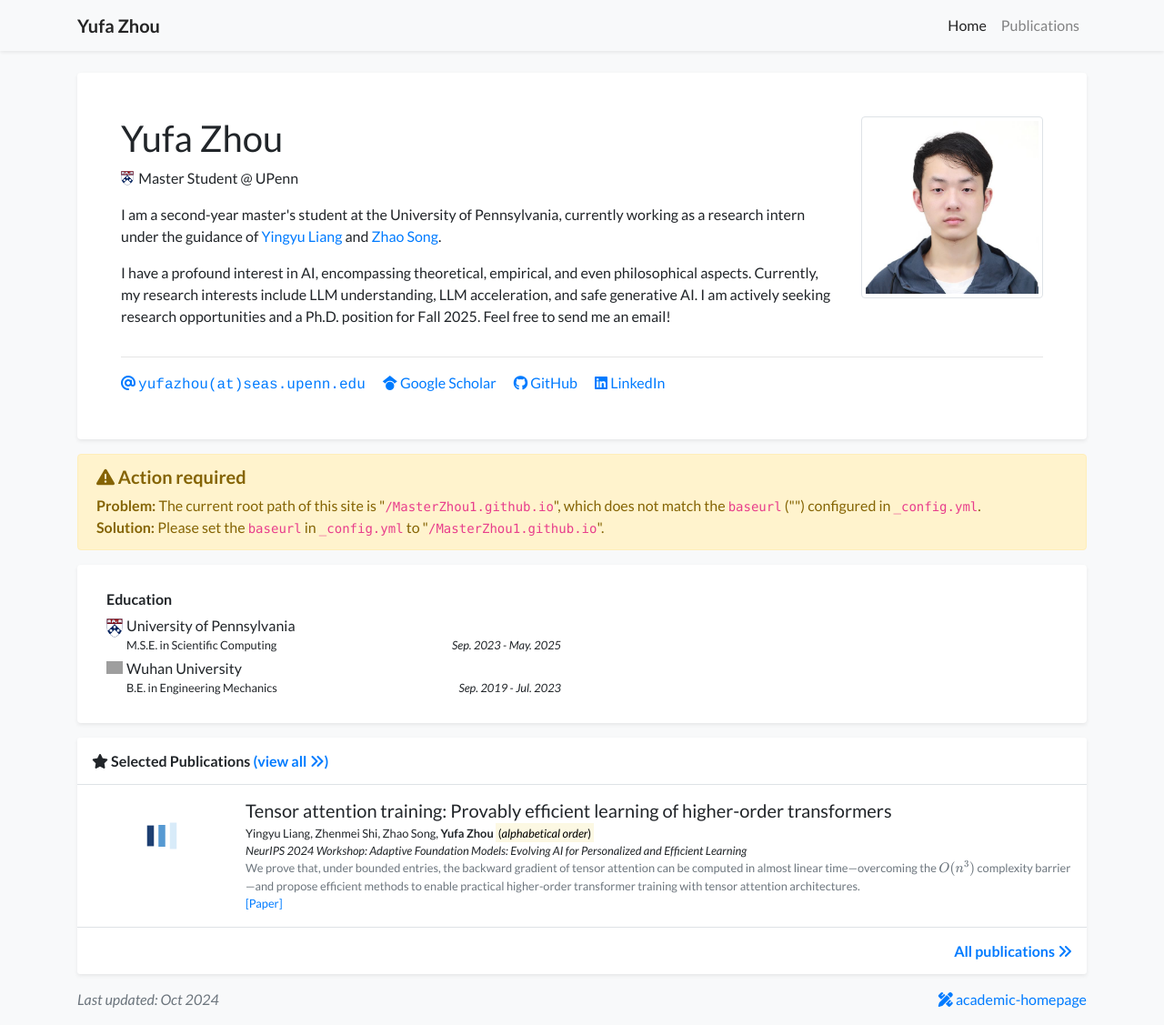
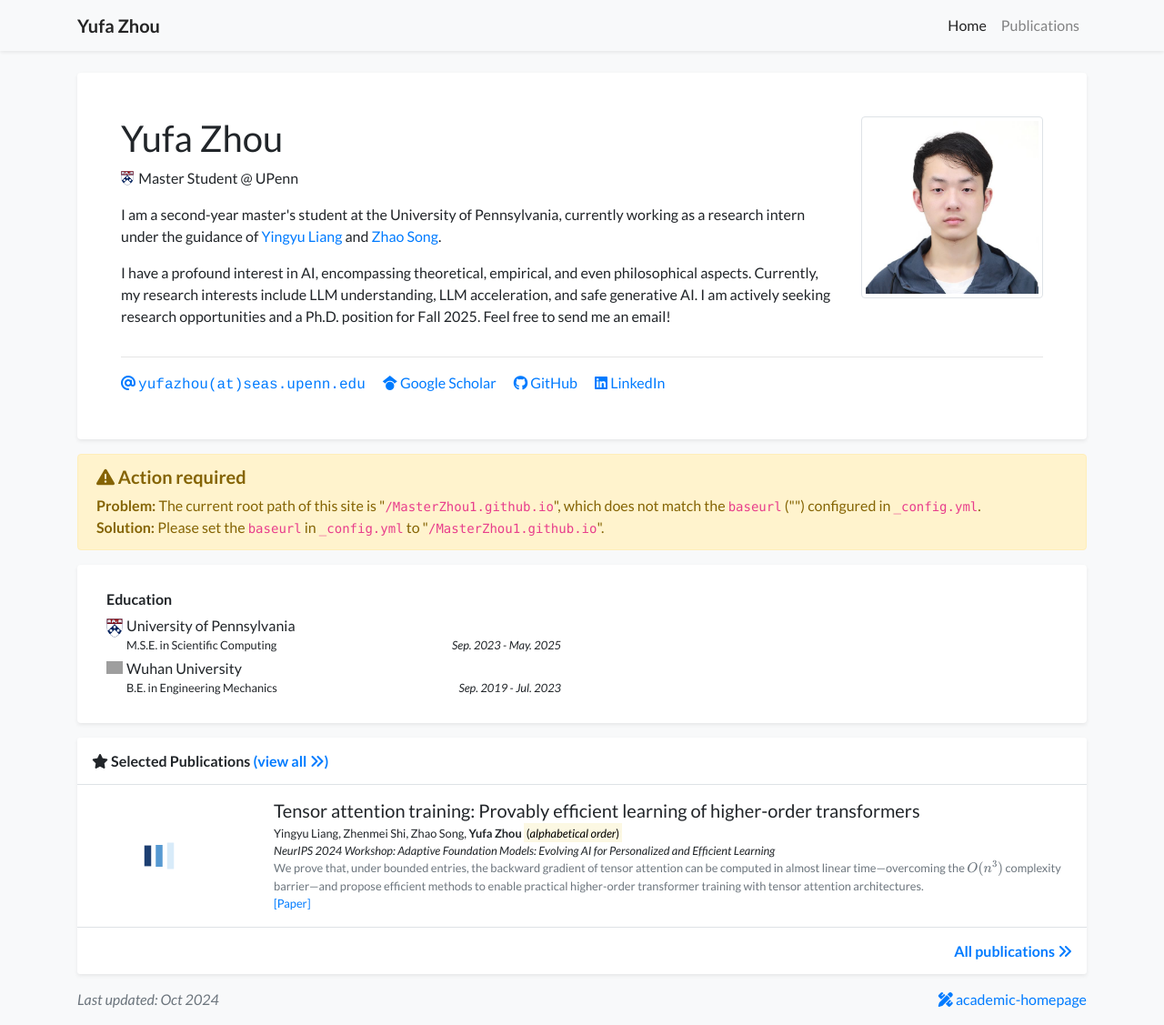
Before and after one commit to MasterZhou1/MasterZhou1.github.io, a Jekyll site: the page built from index.html, in a window 1280 px wide and 1127 px high. Shown: the whole window at 91% size. Built offline with Jekyll 4.4.1, drawn with Linux system fonts in a browser that asks for light colours; nearby versions of some CDN libraries; a style sheet for code colours, icons or effects is not loaded; grey boxes are pictures that could not be loaded.

Commit message:
Update publication_item.html

```diff
--- a/_includes/widgets/publication_item.html
+++ b/_includes/widgets/publication_item.html
@@ -1,49 +1,39 @@
 <style>
   .custom-img-size {
-    width: 90px;
-    height: 30px;
-    object-fit: cover; /* Ensures that the aspect ratio is maintained */
+    width: 100%; /* Make the image responsive */
+    height: auto; /* Maintain the aspect ratio */
+    max-width: 150px; /* Set a maximum width for the image */
+    max-height: 150px; /* Set a maximum height for the image */
+    object-fit: cover; /* Ensures the image maintains its aspect ratio */
+  }
+
+  .item-container {
+    display: flex;
+    align-items: center;
+    gap: 1rem; /* Adds space between image and text */
+    padding: 1rem; /* Add some padding for better spacing */
+  }
+
+  .text-container {
+    flex: 1; /* Allow text container to take up available space */
   }
 </style>
 
 {% assign item = include.item %}
 <div class="d-none d-md-block">
   <div class="row no-gutters {% unless include.hide_bottom_border %}border-bottom{% endunless %} border-gray">
-        <div class="col-md-3 col-xl-2 mb-md-0 p-md-3">
+    <div class="col-md-12 item-container">
+      <div class="col-md-3 col-xl-2">
         {%- if item.cover -%}
-            <img data-src="{{ item.cover | relative_url }}" alt="{{ item.title }}" class="lazy w-100 rounded-sm custom-img-size" src="{{ '/assets/images/empty_300x200.png' | relative_url }}">
+        <img data-src="{{ item.cover | relative_url }}" alt="{{ item.title }}" class="lazy rounded-sm custom-img-size" src="{{ '/assets/images/empty_300x200.png' | relative_url }}">
         {%- else -%}
-            <svg class="bubble-visual-hash lazy w-100 rounded-sm" data-bubble-visual-hash="{{ item.id }}" viewBox="0 0 300 200"></svg>
+        <svg class="bubble-visual-hash lazy custom-img-size" data-bubble-visual-hash="{{ item.id }}" viewBox="0 0 300 200"></svg>
         {%- endif -%}
       </div>
-        <div class="col-md-9 col-xl-10 p-3 pl-md-0">
+      <div class="col-md-9 col-xl-10 text-container">
         <h5 class="mt-0 mb-1 font-weight-normal">{{ item.title }}</h5>
         <p class="mt-0 mb-0 small">{% include widgets/author_list.html authors=item.authors %}</p>
-            <p class="mt-0 mb-0 small">{{item.pub_pre}}<i>{{ item.pub }}</i>{{ item.pub_post }} {{ item.pub_date }} {{ item.pub_last }}</p>
-            <p class="mt-0 mb-0 small text-muted">{{ item.abstract }}</p>
-
-            <p class="small pb-0 mb-0 lh-125 text-muted abstract-links">
-                {% for link in item.links %}
-                {% if link[1].url %}
-                <a target="{{ link[1]['target'] }}" href="{{ link[1]['url'] }}">[{{ link[0] }}]</a>
-                {% else %}
-                <a target="_blank" href="{{ link[1] }}">[{{ link[0] }}]</a>
-                {% endif %}
-                {% endfor %}
-            </p>
-
-        </div>
-    </div>
-</div>
-
-<div class="row no-gutters d-md-none {% unless include.hide_bottom_border %}border-bottom{% endunless %} border-gray {% if include.first %}rounded-top{% endif %} {% if include.last %}rounded-bottom{% endif %} {% if item.cover %}lazy{% endif %}" data-src="{{ item.cover | relative_url }}">
-    <div class="w-100" style="background-color: rgba(255,255,255,0.9);">
-        <div class="d-flex align-items-start flex-column py-3 px-4">
-            <div class="mb-auto"></div>
-            <div>
-                <h5 class="mt-0 mb-1 font-weight-normal">{{ item.title }}</h5>
-                <p class="mt-0 mb-0 small">{% include widgets/author_list.html authors=item.authors %}</p>
-                <p class="mt-0 mb-0 small">{{item.pub_pre}}<i>{{ item.pub }}</i>{{ item.pub_post }} {{ item.pub_date }} {{ item.pub_last }}</p>
+        <p class="mt-0 mb-0 small">{{ item.pub_pre }}<i>{{ item.pub }}</i>{{ item.pub_post }} {{ item.pub_date }} {{ item.pub_last }}</p>
         <p class="mt-0 mb-0 small text-muted">{{ item.abstract }}</p>
 
         <p class="small pb-0 mb-0 lh-125 text-muted abstract-links">
@@ -58,5 +48,28 @@
       </div>
     </div>
   </div>
+</div>
 
+<div class="row no-gutters d-md-none {% unless include.hide_bottom_border %}border-bottom{% endunless %} border-gray {% if include.first %}rounded-top{% endif %} {% if include.last %}rounded-bottom{% endif %} {% if item.cover %}lazy{% endif %}" data-src="{{ item.cover | relative_url }}">
+  <div class="w-100" style="background-color: rgba(255,255,255,0.9);">
+    <div class="d-flex align-items-start flex-column py-3 px-4">
+      <div class="mb-auto"></div>
+      <div>
+        <h5 class="mt-0 mb-1 font-weight-normal">{{ item.title }}</h5>
+        <p class="mt-0 mb-0 small">{% include widgets/author_list.html authors=item.authors %}</p>
+        <p class="mt-0 mb-0 small">{{ item.pub_pre }}<i>{{ item.pub }}</i>{{ item.pub_post }} {{ item.pub_date }} {{ item.pub_last }}</p>
+        <p class="mt-0 mb-0 small text-muted">{{ item.abstract }}</p>
+
+        <p class="small pb-0 mb-0 lh-125 text-muted abstract-links">
+          {% for link in item.links %}
+          {% if link[1].url %}
+          <a target="{{ link[1]['target'] }}" href="{{ link[1]['url'] }}">[{{ link[0] }}]</a>
+          {% else %}
+          <a target="_blank" href="{{ link[1] }}">[{{ link[0] }}]</a>
+          {% endif %}
+          {% endfor %}
+        </p>
       </div>
+    </div>
+  </div>
+</div>
```
Lines whose indentation alone changed are shown as unchanged.
